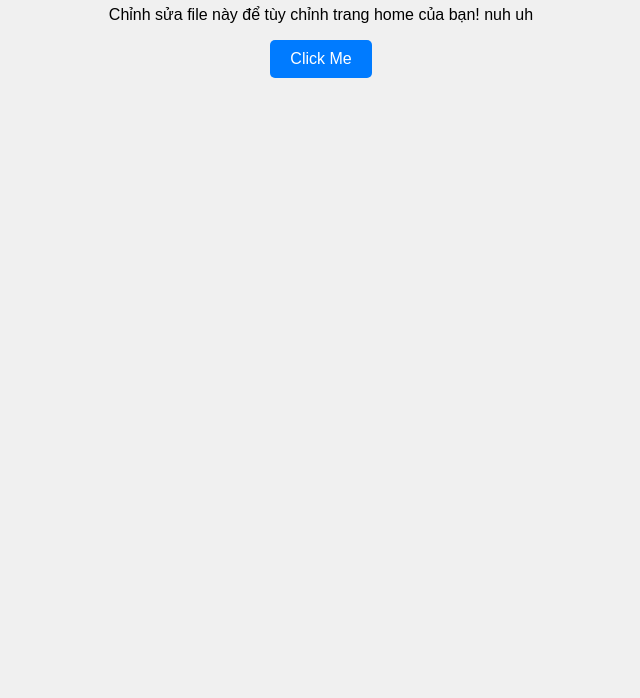
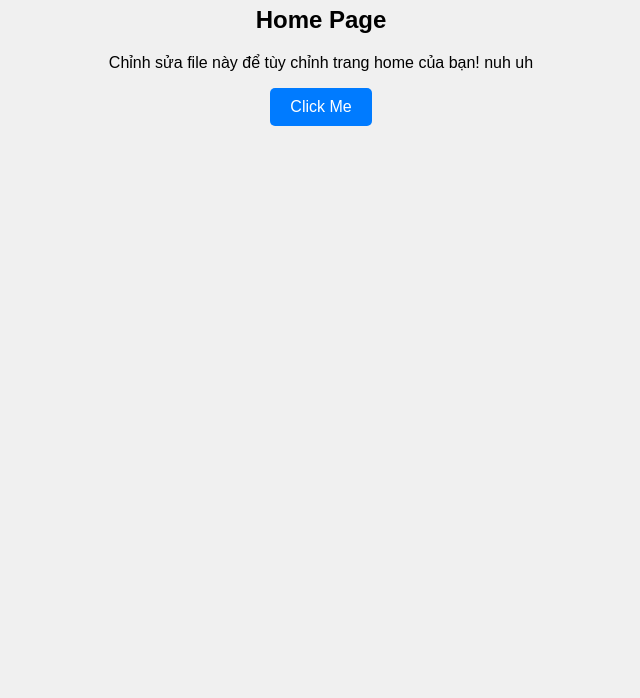
Before and after one commit to Vinhguy/BTL_CauHInhMang, a website: page public/index.html in a window 1280 px wide. Shown: the part 102-800 px from the top of the page, without its empty margins (319-959 px from the left). Drawn offline with Linux system fonts and the light colour scheme.

Commit message:
commit test

```diff
--- a/public/index.html
+++ b/public/index.html
@@ -8,6 +8,7 @@
 </head>
 <body>
   <h1>Welcome to My Node.js</h1>
+  <h2>Home Page</h2>
   <p>Chỉnh sửa file này để tùy chỉnh trang home của bạn! nuh uh </p>
   <button onclick="alert('Hello from JavaScript!v5')">Click Me</button>
   <script src="script.js"></script>
```
